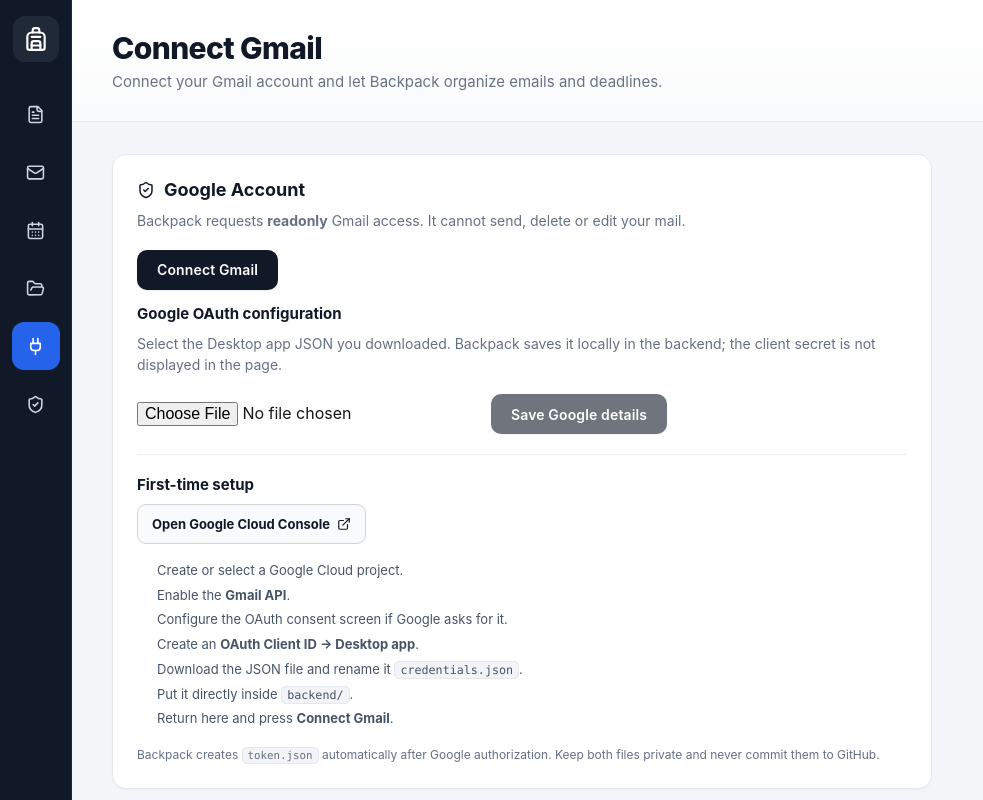
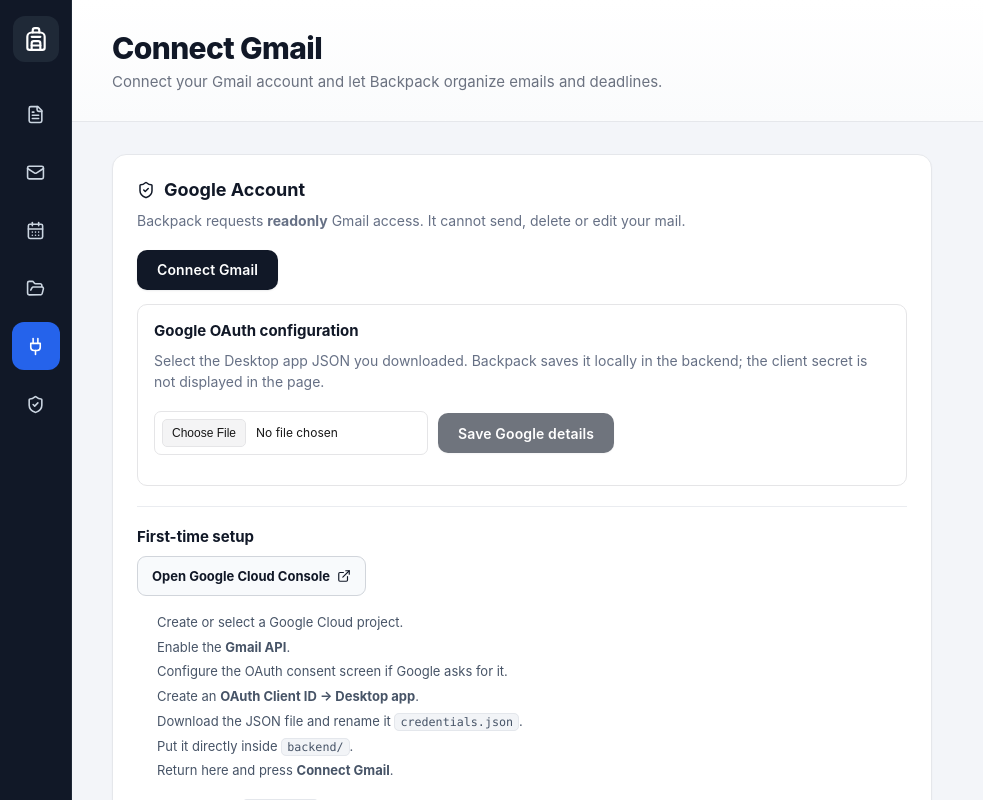
Before and after one commit to sumanthreddy-007/Backpack, a React (Vite) app in the folder frontend/: page /connect in a window 1280 px wide. Shown: the whole page, without its empty margins (0-983 px from the left). Built offline with nearby package versions, Linux system fonts and the light colour scheme.

Commit message:
Style the Gmail OAuth setup input

```diff
--- a/frontend/src/styles/pages.css
+++ b/frontend/src/styles/pages.css
@@ -474,3 +474,32 @@
 .profile-row span { color:#667085; }
 .profile-row strong { color:#111827; font-weight:650; }
 @media (max-width: 700px) { .page-header,.page-body { padding-left:20px; padding-right:20px; } .connect-card,.profile-card { padding:18px; } }
+
+
+/* Gmail OAuth upload control */
+.oauth-upload {
+  max-width: 820px;
+  margin: 0 0 18px;
+  padding: 16px;
+  border: 1px solid var(--border);
+  border-radius: 10px;
+  background: var(--surface);
+}
+.oauth-upload input[type="file"] {
+  max-width: 100%;
+  min-height: 40px;
+  padding: 7px;
+  border: 1px solid var(--border);
+  border-radius: 7px;
+  background: #fff;
+  font-size: 12px;
+}
+.oauth-upload input[type="file"]::file-selector-button {
+  margin-right: 10px;
+  padding: 6px 9px;
+  border: 1px solid var(--border);
+  border-radius: 5px;
+  background: #f4f4f5;
+  color: #171717;
+  cursor: pointer;
+}
```
